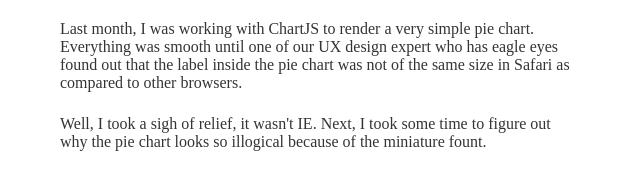
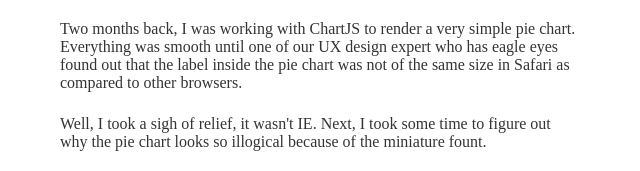
Before and after one commit to ashishsantikari/blog, a Gatsby site: page /a-tale-of-webkit-and-canvas/ in a window 1280 px wide. Shown: the part 178-349 px from the top of the page, 319-959 px from the left. Built offline with nearby package versions, Linux system fonts and the light colour scheme; Gatsby itself is replaced by a stand-in of ours; some packages are replaced by stand-ins of ours; what typography-theme-twin-peaks would draw is missing.

Commit message:
Update - Webit, Canvas and Rem blog

```diff
--- a/content/blog/a-tale-of-webkit-and-canvas/index.md
+++ b/content/blog/a-tale-of-webkit-and-canvas/index.md
@@ -4,7 +4,7 @@
 description: REM unit on canvas, wekbit incompatibility issue
 ---
 
-Last month, I was working with ChartJS to render a very simple pie chart.
+Two months back, I was working with ChartJS to render a very simple pie chart.
 Everything was smooth until one of our UX design expert who has eagle eyes found out that the label inside the pie chart was not of the same size in Safari as compared to other browsers.
 
 Well, I took a sigh of relief, it wasn't IE.
```
